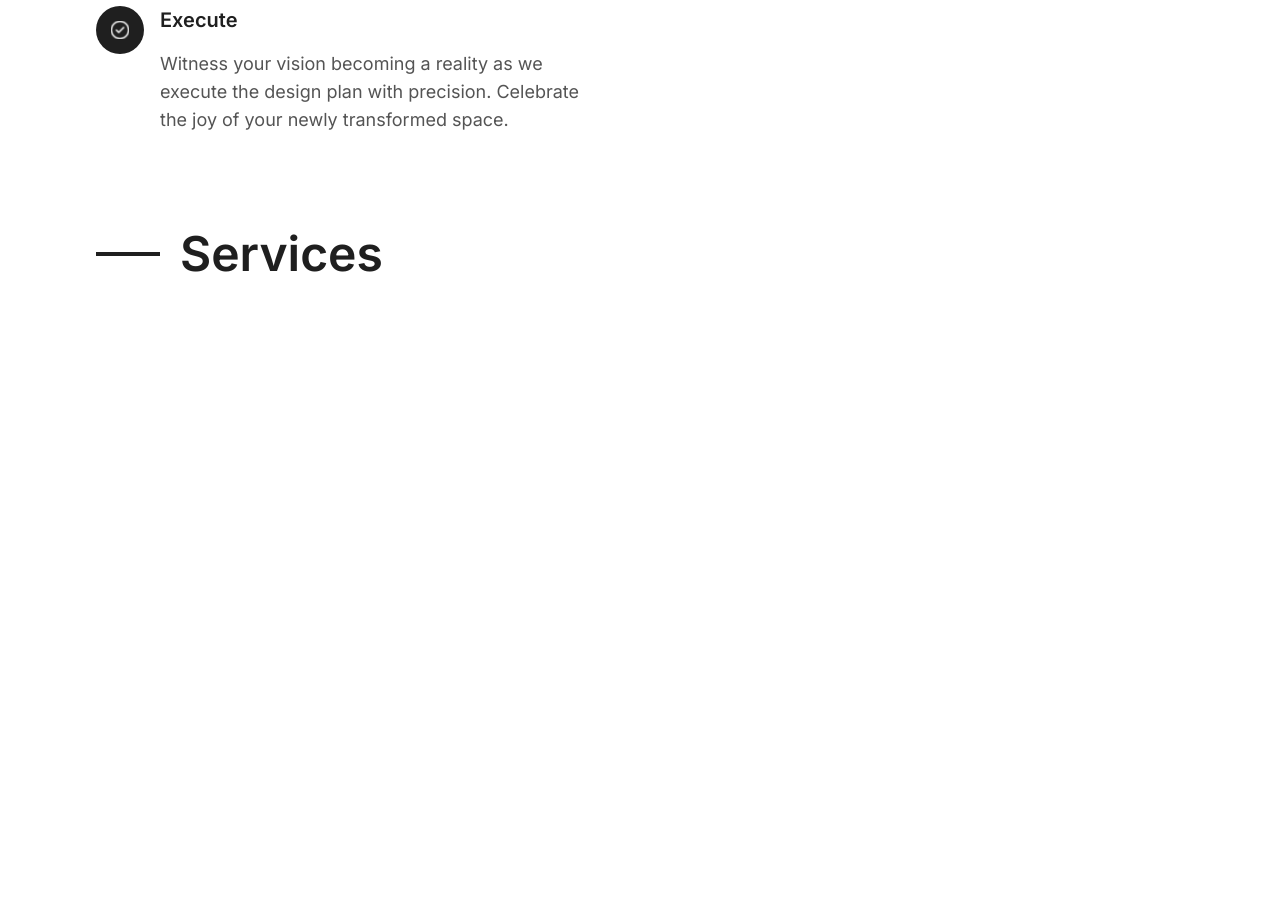
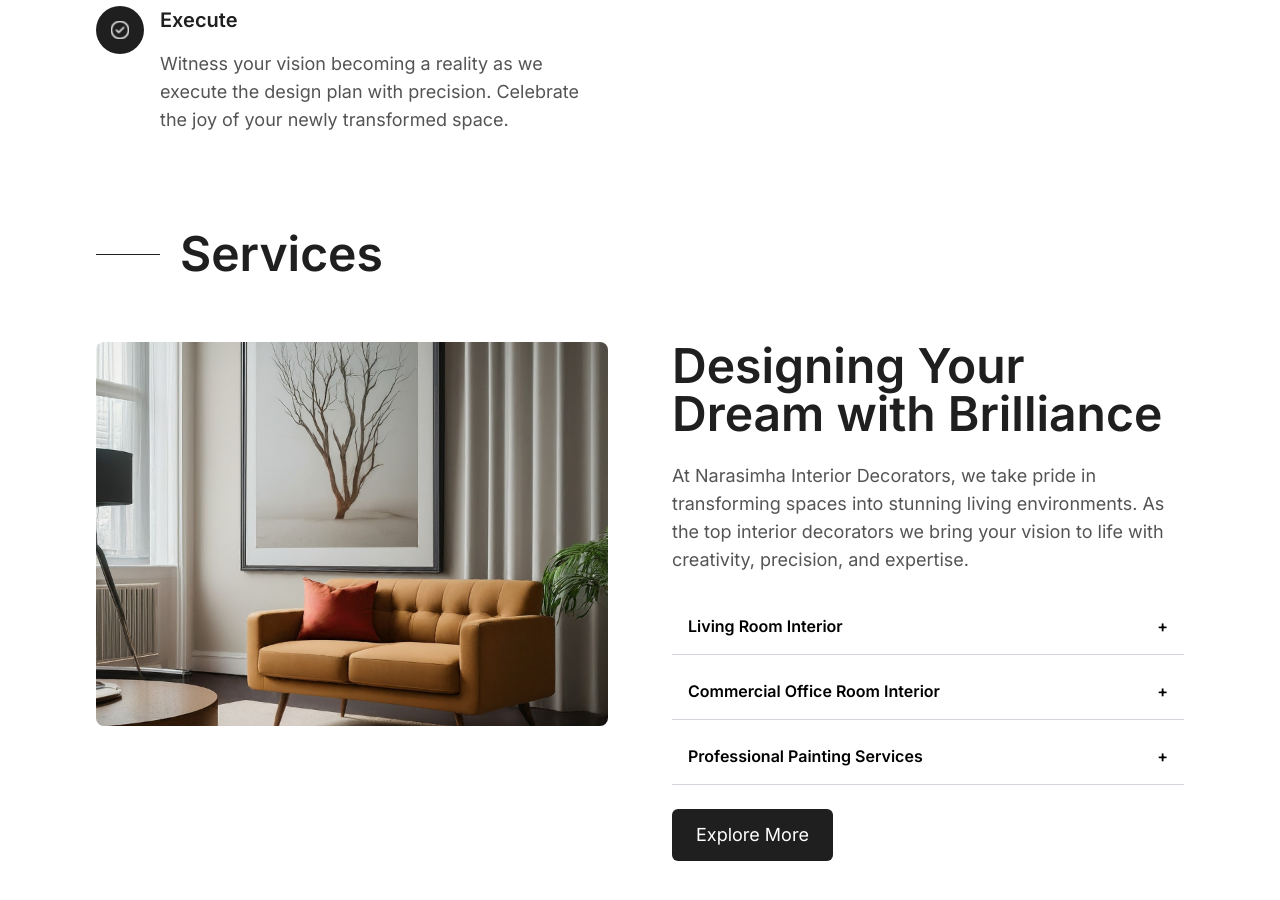
Before and after one commit to Sirajudeen-kb/interior, a Next.js app: page / in a window 1280 px wide. Shown: the part 2140-3040 px from the top of the page. Before the commit the page ends 2418 px from the top, so only its background shows below. Built offline with nearby package versions, Linux system fonts and the light colour scheme.

Commit message:
Completed services and animated image hover.

```diff
--- a/app/Components/About.tsx
+++ b/app/Components/About.tsx
@@ -32,12 +32,12 @@ const About = () => {
       >
         <div className="flex flex-col lg:flex-row items-center lg:items-start">
           <div className="w-full lg:w-1/2 mb-8 lg:mb-0 lg:pr-10">
-            <div className="relative w-full pb-[75%]">
+            <div className="relative w-full pb-[75%] rounded-lg overflow-hidden">
               <Image
                 src={interior}
                 alt="About Us"
                 layout="fill"
-                className="rounded-lg object-cover"
+                className="object-cover transition-transform duration-300 hover:scale-105"
               />
             </div>
           </div>
@@ -147,12 +147,12 @@ const About = () => {
             </div>
           </div>
           <div className="w-full lg:w-1/2 flex flex-col justify-start">
-            <div className="relative w-full pb-[75%]">
+            <div className="relative w-full pb-[75%] rounded-lg overflow-hidden">
               <Image
                 src={section}
                 alt="About Us"
                 layout="fill"
-                className="rounded-lg object-cover"
+                className="object-cover transition-transform duration-300 hover:scale-105"
               />
             </div>
           </div>
--- a/app/Components/Services.tsx
+++ b/app/Components/Services.tsx
@@ -1,29 +1,112 @@
-"use client"
+"use client";
 
-import React from "react";
+import React, { useState } from "react";
+import Image from "next/image";
+import interior from "../../public/images/interior-2.jpg";
 import { useInView } from "react-intersection-observer";
 
-const Services = () => {
-  const { ref, inView } = useInView({
-    triggerOnce: true, // Trigger the animation only once
-    threshold: 0.1, // Trigger when 10% of the element is visible
-  });
+interface AccordionItemProps {
+  title: string;
+  children: React.ReactNode;
+}
+
+const AccordionItem: React.FC<AccordionItemProps> = ({ title, children }) => {
+  const [isOpen, setIsOpen] = useState(false);
 
   return (
-    <div
-      className="px-6 md:px-12 lg:px-24 lg:pt-24 pt-8 md:pt-16 overflow-x-hidden"
-      ref={ref}
-    >
-      <div
-        className={`flex items-center ${inView ? "animate-slide-right" : ""}`}
+    <div className="border-b border-gray-300">
+      <button
+        className="flex justify-between w-full px-4 py-4 text-left font-semibold text-black hover:bg-gray-100 focus:outline-none transition-colors duration-200"
+        onClick={() => setIsOpen(!isOpen)}
       >
-        <div className="w-10 md:w-12 lg:w-16 lg:border-t-4 md:border-t-2 border-t border-[#1F1F1F] mr-5"></div>
-        <h1 className="text-xl text-[#1F1F1F] lg:text-5xl md:text-3xl font-semibold ">
-          Services
-        </h1>
-      </div>
+        <span>{title}</span>
+        <span
+          className={`transform transition-transform duration-200 ${
+            isOpen ? "rotate-180" : ""
+          }`}
+        >
+          {isOpen ? "−" : "+"}
+        </span>
+      </button>
+      {isOpen && (
+        <div className="px-4 pt-4 pb-2 text-sm text-[#545454] animate-fadeIn">
+          {children}
+        </div>
+      )}
     </div>
   );
 };
 
+const Services: React.FC = () => {
+  const { ref, inView } = useInView({
+    triggerOnce: true,
+    threshold: 0.1,
+  });
+
+  return (
+    <section
+      className="px-6 md:px-12 lg:px-24 py-16 lg:py-24 overflow-x-hidden"
+      ref={ref}
+    >
+      <div
+        className={`flex items-center ${
+          inView ? "animate-slide-right" : "opacity-0"
+        } transition-opacity duration-500`}
+      >
+        <div className="w-10 md:w-12 lg:w-16 border-t border-[#1F1F1F] mr-5"></div>
+        <h1 className="text-xl md:text-3xl lg:text-5xl text-[#1F1F1F] font-semibold">
+          Services
+        </h1>
+      </div>
+      <div className="container mx-auto mt-8 md:mt-12 lg:mt-16">
+        <div className="flex flex-col lg:flex-row items-center lg:items-start gap-8 lg:gap-16">
+          <div className="w-full lg:w-1/2">
+            <div className="relative w-full pb-[75%] rounded-lg overflow-hidden">
+              <Image
+                src={interior}
+                alt="Interior Design Services"
+                layout="fill"
+                objectFit="cover"
+                className="transition-transform duration-300 hover:scale-105"
+              />
+            </div>
+          </div>
+
+          <div className="w-full lg:w-1/2 flex flex-col justify-between gap-y-6">
+            <h2 className="text-3xl md:text-4xl lg:text-5xl font-semibold text-[#1F1F1F] text-center lg:text-left">
+              Designing Your Dream with Brilliance
+            </h2>
+
+            <p className="text-base md:text-lg text-[#545454]">
+              At Narasimha Interior Decorators, we take pride in transforming
+              spaces into stunning living environments. As the top interior
+              decorators  we bring your vision to life with creativity,
+              precision, and expertise.
+            </p>
+
+            <div className="w-full space-y-2">
+              <AccordionItem title="Living Room Interior">
+                We specialize in creating warm and inviting living spaces that
+                reflect your personal style and maximize comfort.
+              </AccordionItem>
+              <AccordionItem title="Commercial Office Room Interior">
+                Our team designs functional and inspiring work environments that
+                boost productivity and impress clients.
+              </AccordionItem>
+              <AccordionItem title="Professional Painting Services">
+                We offer expert painting services to transform your space with a
+                fresh, vibrant look using high-quality paints and techniques.
+              </AccordionItem>
+            </div>
+
+            <button className="px-6 py-3 bg-[#1F1F1F] text-white rounded-md hover:bg-[#444444] transition-colors duration-200 text-base md:text-lg w-fit mx-auto lg:mx-0">
+              Explore More
+            </button>
+          </div>
+        </div>
+      </div>
+    </section>
+  );
+};
+
 export default Services;
```
